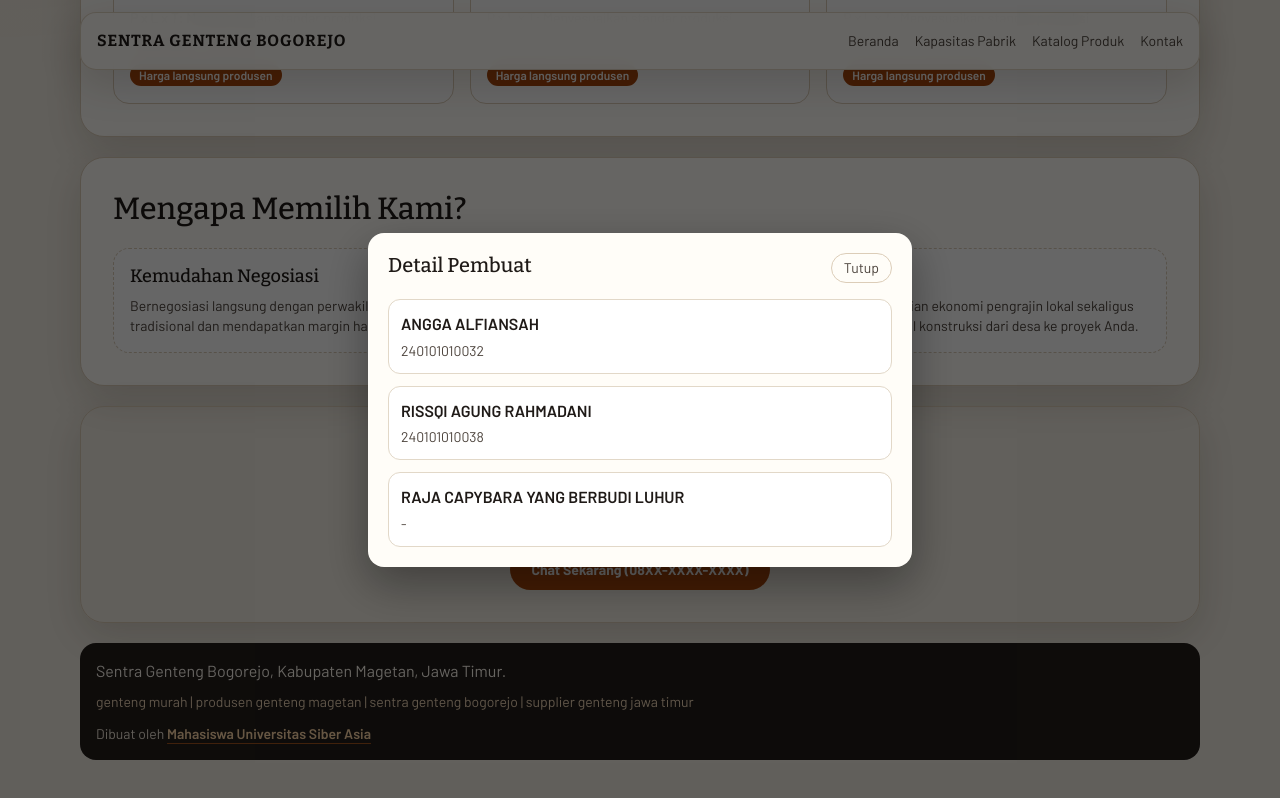
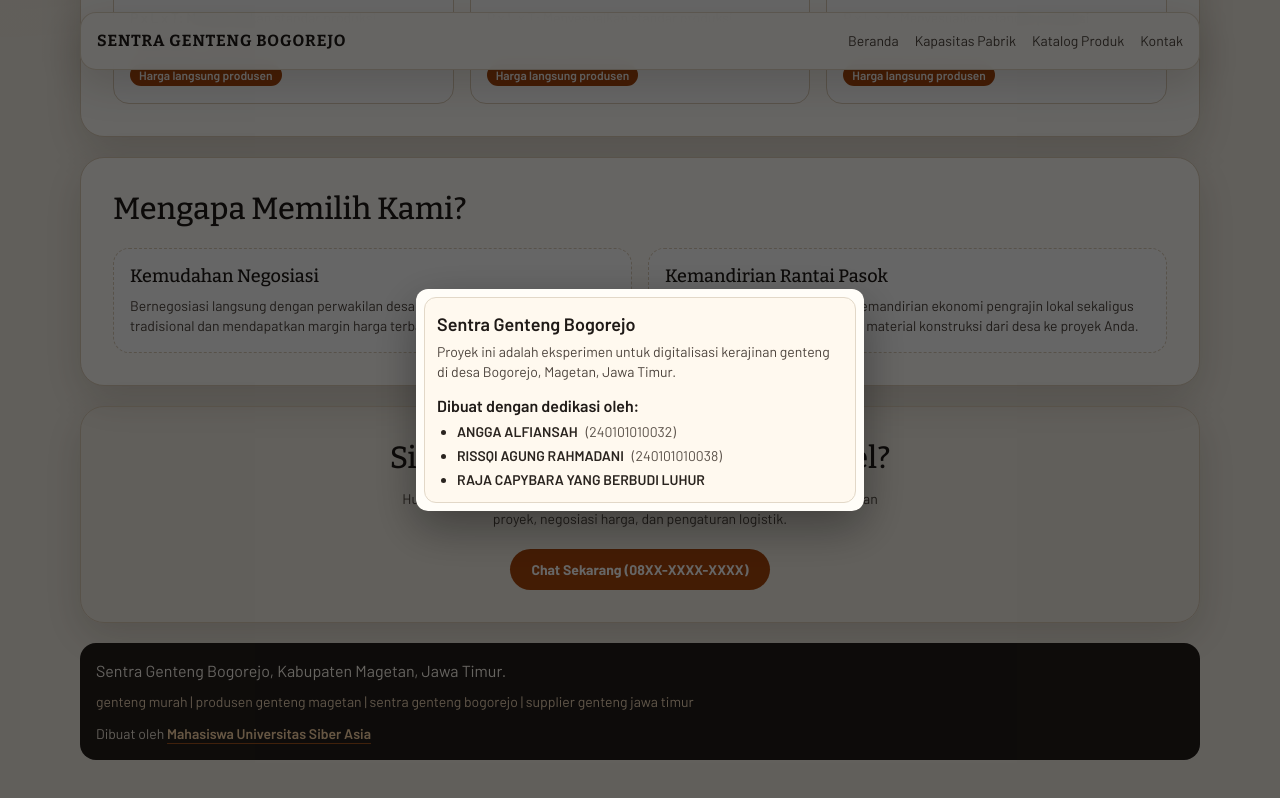
Before and after one commit to pengikut-raja-capybara/sentra-genteng-bogorejo, a React (Vite) app: page / in a window 1280 px wide. Both pictures are taken after a click on the button "Mahasiswa Universitas Siber Asia". Shown: the part 1303-2101 px from the top of the page. Built offline with nearby package versions, Linux system fonts and the light colour scheme.

Commit message:
feat: update FooterSection and landingData for improved creator credit display

```diff
--- a/src/components/FooterSection.tsx
+++ b/src/components/FooterSection.tsx
@@ -1,44 +1,38 @@
-import { useEffect, useState } from 'react'
-import type { CreatorCredit } from '../types/landing'
+import { useEffect, useState } from "react";
+import type { CreatorCredit } from "../types/landing";
 
 type FooterSectionProps = {
-  text: string
-  keywords: string
-  creditPrefix: string
-  creditLabel: string
-  creators: CreatorCredit[]
-}
+  text: string;
+  keywords: string;
+  creditPrefix: string;
+  creditLabel: string;
+  creators: CreatorCredit[];
+};
 
-export function FooterSection({
-  text,
-  keywords,
-  creditPrefix,
-  creditLabel,
-  creators,
-}: FooterSectionProps) {
-  const [isOpen, setIsOpen] = useState(false)
+export function FooterSection({ text, keywords, creditPrefix, creditLabel, creators }: FooterSectionProps) {
+  const [isOpen, setIsOpen] = useState(false);
 
   useEffect(() => {
     if (!isOpen) {
-      return
+      return;
     }
 
-    const { overflow } = document.body.style
-    document.body.style.overflow = 'hidden'
+    const { overflow } = document.body.style;
+    document.body.style.overflow = "hidden";
 
     const onKeyDown = (event: KeyboardEvent) => {
-      if (event.key === 'Escape') {
-        setIsOpen(false)
+      if (event.key === "Escape") {
+        setIsOpen(false);
       }
-    }
+    };
 
-    window.addEventListener('keydown', onKeyDown)
+    window.addEventListener("keydown", onKeyDown);
 
     return () => {
-      window.removeEventListener('keydown', onKeyDown)
-      document.body.style.overflow = overflow
-    }
-  }, [isOpen])
+      window.removeEventListener("keydown", onKeyDown);
+      document.body.style.overflow = overflow;
+    };
+  }, [isOpen]);
 
   return (
     <>
@@ -47,54 +41,37 @@ export function FooterSection({
         <p className="mt-2 text-sm text-[#f0d7b8]">{keywords}</p>
         <p className="mt-3 text-sm text-[#f4eadc]">
           {creditPrefix}
-          <button
-            type="button"
-            onClick={() => setIsOpen(true)}
-            className="font-semibold text-[#ffd8a8] underline decoration-[#d66a1f]/70 underline-offset-4 transition hover:text-white"
-          >
+          <button type="button" onClick={() => setIsOpen(true)} className="font-semibold text-[#ffd8a8] underline decoration-[#d66a1f]/70 underline-offset-4 transition hover:text-white">
             {creditLabel}
           </button>
         </p>
       </footer>
 
       {isOpen ? (
-        <div
-          role="presentation"
-          onClick={() => setIsOpen(false)}
-          className="fixed inset-0 z-40 grid place-items-center bg-black/60 p-4 animate-[fade-in_0.24s_ease-out]"
-        >
+        <div role="presentation" onClick={() => setIsOpen(false)} className="fixed inset-0 z-40 grid place-items-center bg-black/60 p-4 animate-[fade-in_0.24s_ease-out]">
           <div
             role="dialog"
             aria-modal="true"
             aria-labelledby="credit-title"
-            className="w-full max-w-[34em] rounded-2xl bg-[#fffdf8] p-5 text-[#1f1a17] shadow-[0_1em_2.8em_rgba(0,0,0,0.35)] animate-[modal-enter_0.28s_cubic-bezier(0.2,0.9,0.25,1)]"
+            className="w-full max-w-[28em] rounded-xl bg-[#fffdf8] p-2 text-[#1f1a17] shadow-[0_1em_2.8em_rgba(0,0,0,0.35)] animate-[modal-enter_0.28s_cubic-bezier(0.2,0.9,0.25,1)]"
             onClick={(event) => event.stopPropagation()}
           >
-            <div className="flex items-start justify-between gap-4">
-              <h3 id="credit-title" className="font-['Bitter'] text-xl leading-tight">
-                Detail Pembuat
-              </h3>
-              <button
-                type="button"
-                onClick={() => setIsOpen(false)}
-                className="rounded-full border border-[#dccdb8] px-3 py-1 text-sm text-[#4d443d] transition hover:bg-[#f3ebde]"
-                aria-label="Tutup popup detail pembuat"
-              >
-                Tutup
-              </button>
+            <div className="rounded-xl border border-[#e2d8c8] bg-[#fff9ef] p-3">
+              <p className="text-lg font-semibold">Sentra Genteng Bogorejo</p>
+              <p className="mt-1 text-sm text-[#4d443d]">Proyek ini adalah eksperimen untuk digitalisasi kerajinan genteng di desa Bogorejo, Magetan, Jawa Timur.</p>
+              <p className="mt-3 text-md font-semibold">Dibuat dengan dedikasi oleh:</p>
+              <ul className="mt-1 list-disc space-y-1 pl-5 text-sm text-[#2a241f]">
+                {creators.map((creator) => (
+                  <li key={`${creator.name}-${creator.identifier}`}>
+                    <span className="font-semibold">{creator.name}</span>
+                    <span className="ml-2 text-[#5a5149]">{creator.identifier ? `(${creator.identifier})` : ""}</span>
+                  </li>
+                ))}
+              </ul>
             </div>
-
-            <ul className="mt-4 space-y-3">
-              {creators.map((creator) => (
-                <li key={`${creator.name}-${creator.identifier}`} className="rounded-xl border border-[#e2d8c8] bg-white p-3">
-                  <p className="font-semibold">{creator.name}</p>
-                  <p className="mt-1 text-sm text-[#4d443d]">{creator.identifier}</p>
-                </li>
-              ))}
-            </ul>
           </div>
         </div>
       ) : null}
     </>
-  )
+  );
 }
--- a/src/data/landingData.ts
+++ b/src/data/landingData.ts
@@ -111,6 +111,6 @@ export const footerCreators: CreatorCredit[] = [
   },
   {
     name: 'RAJA CAPYBARA YANG BERBUDI LUHUR',
-    identifier: '-',
+    identifier: '',
   },
 ]
```
